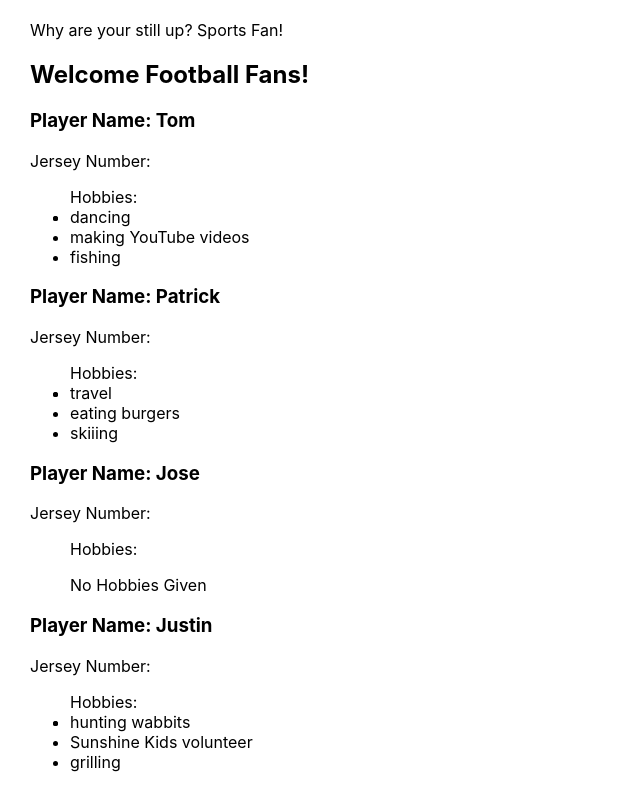
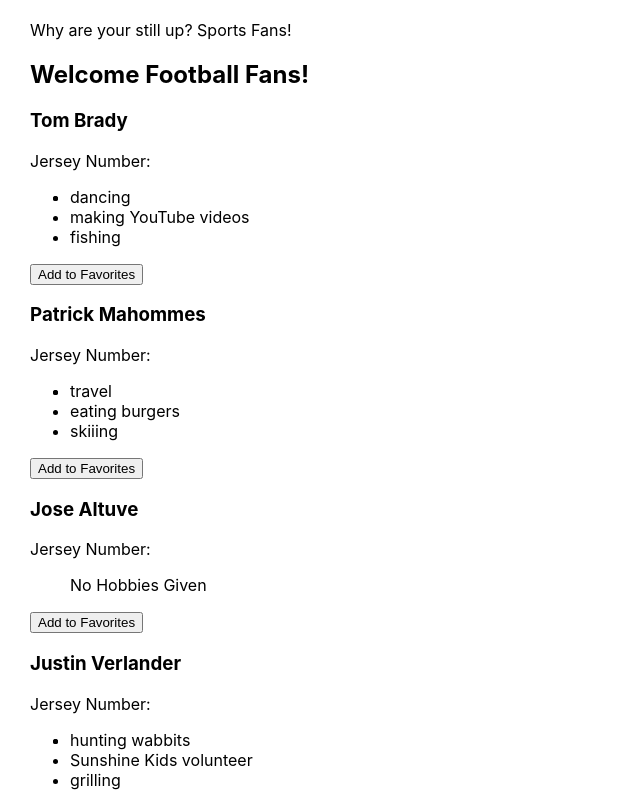
Before and after one commit to Jdoyle5254/football-fanpage, a React (Create React App) app: page / in a window 1280 px wide. Shown: the top 792 px of the page, without its empty margins (0-640 px from the left). Built offline with nearby package versions, Linux system fonts and the light colour scheme.

Commit message:
added state and button function

```diff
--- a/src/components/App.js
+++ b/src/components/App.js
@@ -3,18 +3,37 @@
 import Welcome from './Welcome'
 import {playerData} from '../data/playerData'
 import PlayerList from './PlayerList'
+import Favorite from './Favorite'
+import React, {useState} from 'react'
+
 
 function App() {
+  const {favorites, setFavorites} = useState()
+
+  const addFavorite = (id) => {
+    console.log('hi mom', id)
+    /*
+    using the id, find the player object in the playerData array take the found player and mot it into the favorite array
+
+    */
+   const foundPlayer = playerData.find(player => player.id === id)
+   console.log('foundplayer', foundPlayer)
+   const updatedFavorites = favorites.slice()
+   updatedFavorites.push(foundPlayer)
+   setFavorites([updatedFavorites])
+
+  }
+
   return (
     <div className="container">
       <Welcome />
-      <PlayerList players={playerData} />
-
+      <PlayerList
+      players={playerData}
+      addFavorite={addFavorite} />
+      <Favorite />
 
     </div>
   );
 }
 
 export default App;
-
-// updating data so files will push up
--- /dev/null
+++ b/src/components/Favorite.js
@@ -0,0 +1,7 @@
+function Favorite() {
+    return (
+        <h2>Favorite players</h2>
+    )
+}
+
+export default Favorite;
--- a/src/components/Player.js
+++ b/src/components/Player.js
@@ -1,16 +1,16 @@
-function Player (props) {
+function Player(props) {
      const playerConditional = props.hobbies.length <= 0 ? <p>No Hobbies Given</p>
      :  <li>{props.hobbies.map(hobby => {return (<li>{hobby}</li>)  })}</li>
 
-
-     console.log("player props", props)
      return (
      <div>
-     <h3>Player Name: {props.firstName}</h3>
+     <h3>{props.firstName} {props.lastName}</h3>
      <p>Jersey Number: {props.jerseyNumber} </p>
-      <ul> Hobbies:
+      <ul>
           {playerConditional}
        </ul>
+
+       <button onClick={() => props.addFav(props.id)}>Add to Favorites</button>
      </div>
 
 
--- a/src/components/PlayerList.js
+++ b/src/components/PlayerList.js
@@ -2,11 +2,18 @@
 
 function PlayerList(props){
 
-    console.log("pl", props.players)
-
     //create a list of Player components
     const allPlayers = props.players.map(player => {
-        return <Player firstName={player.firstName} jersey={player.jerseyNumber} hobbies={player.hobbies} />
+        return (
+        <Player
+        id={player.id}
+        key={player.id}
+        firstName={player.firstName}
+        lastName={player.lastName}
+        jersey={player.jerseyNumber}
+         hobbies={player.hobbies}
+         addFav={props.addFavorite} />)
+
     });
     return <div> {allPlayers} </div>
 }
--- a/src/components/Welcome.js
+++ b/src/components/Welcome.js
@@ -5,13 +5,9 @@
                     : currentHour < 18 ? "Good Afternoon"
                     : "Good Evening"
 
-
-
-
-
     return (
         <>
-        <p>{message} Sports Fan! </p>
+        <p>{message} Sports Fans! </p>
         <h2> Welcome Football Fans! </h2>
         </>
     )
```
Also changed, not shown: src/data/playerData.js (line endings or trailing spaces).
